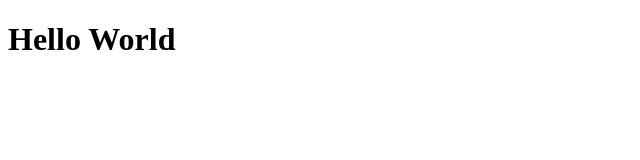
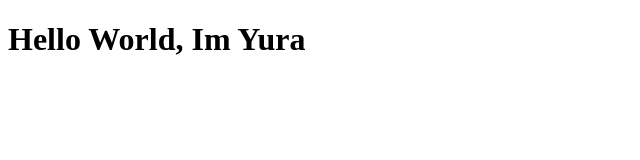
Before and after one commit to YuryXXl/project-personal-profile, a plain HTML site: page index.html in a window 1280 px wide. Shown: the whole page, without its empty margins (0-640 px from the left). Drawn offline with Linux system fonts and the light colour scheme.

```diff
--- a/index.html
+++ b/index.html
@@ -6,6 +6,6 @@
   <title>HTML Tables and Forms</title>
 </head>
 <body>
-    <h1>Hello World</h1>
+    <h1>Hello World, Im Yura</h1>
 </body>
 </html>
```
